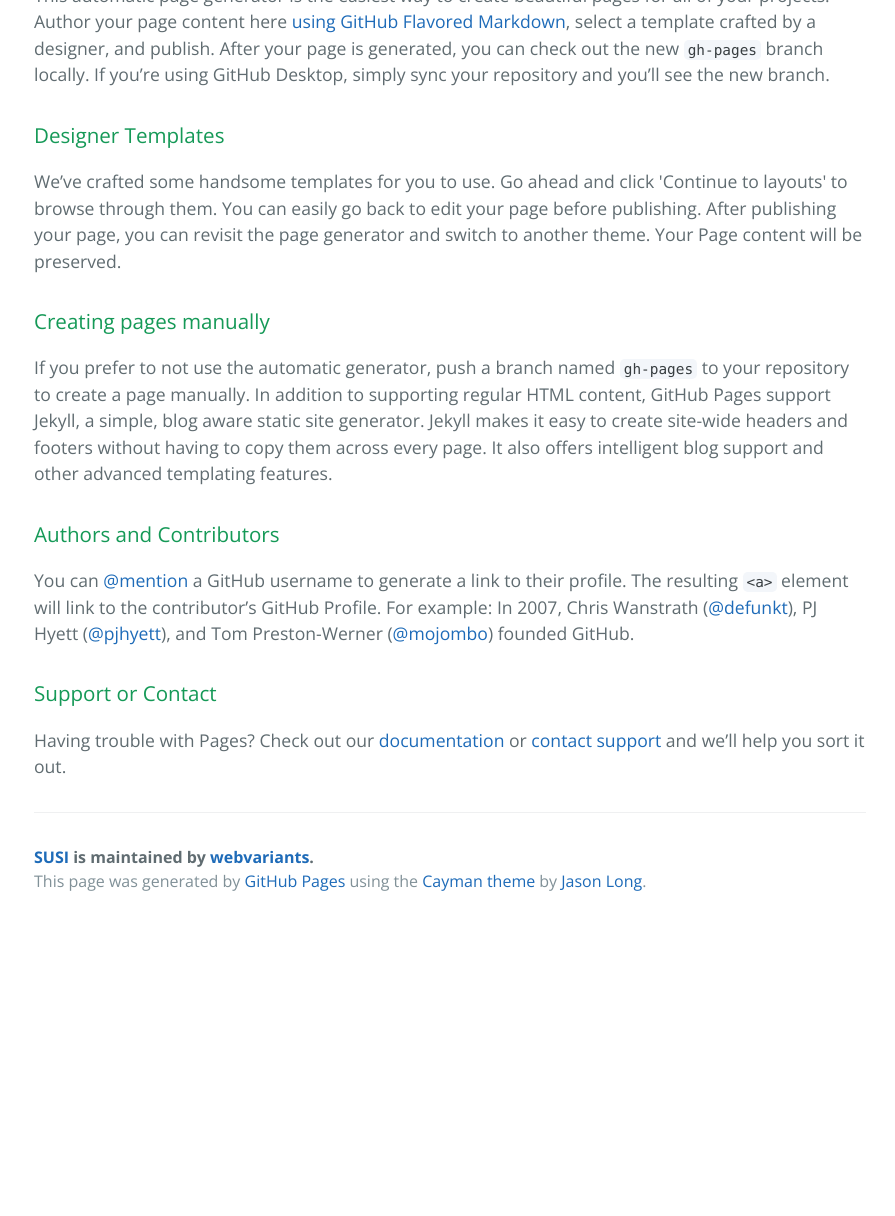
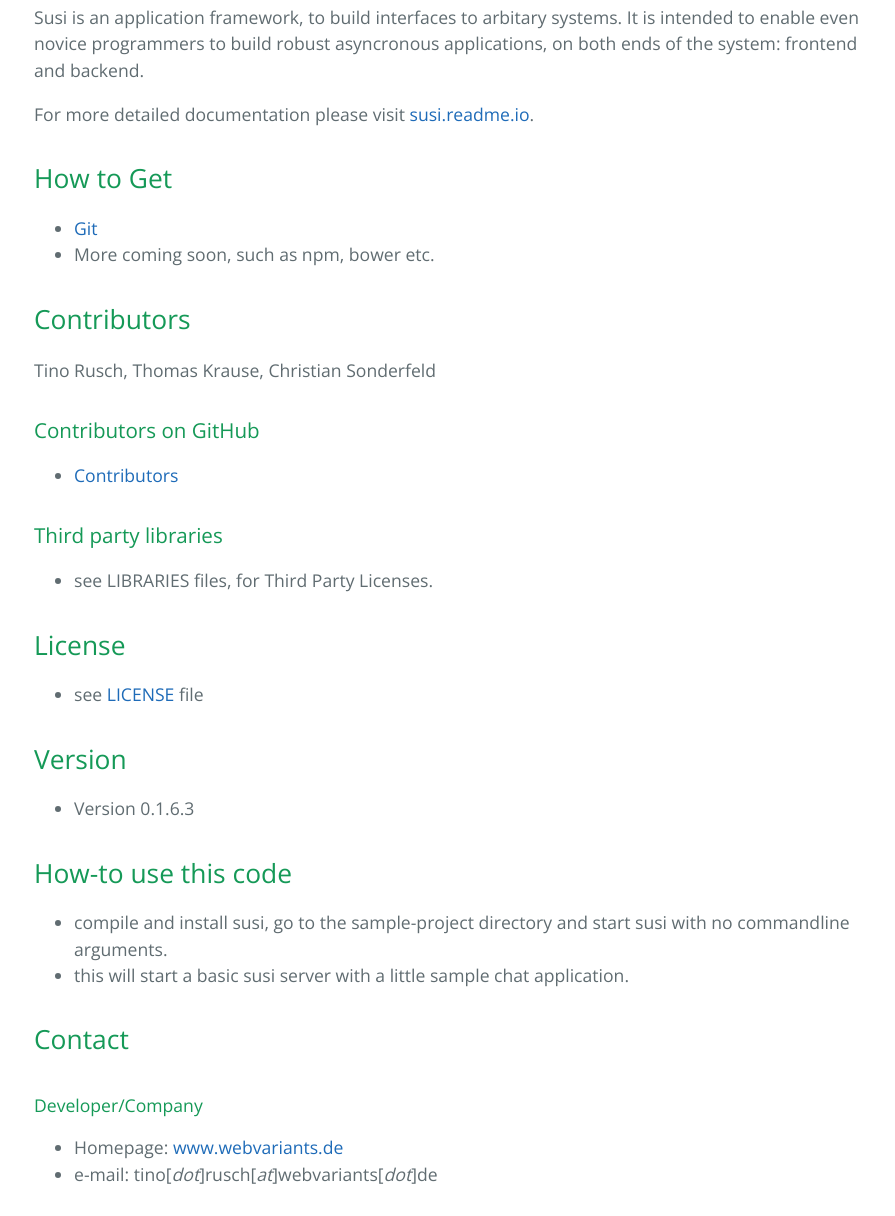
Before and after one commit to webvariants/susi, a plain HTML site: page index.html in a window 1280 px wide. Shown: the part 481-1697 px from the top of the page, without its empty margins (190-1085 px from the left). Before the commit the page ends 1406 px from the top, so only its background shows below. Drawn offline with nearby package versions, Linux system fonts and the light colour scheme.

```diff
--- a/index.html
+++ b/index.html
@@ -19,30 +19,74 @@
     </section>
 
     <section class="main-content">
-      <h3>
-<a id="welcome-to-github-pages" class="anchor" href="#welcome-to-github-pages" aria-hidden="true"><span class="octicon octicon-link"></span></a>Welcome to GitHub Pages.</h3>
+      <h1>
+<a id="susi---susi-a-universal-system-interface" class="anchor" href="#susi---susi-a-universal-system-interface" aria-hidden="true"><span class="octicon octicon-link"></span></a>SUSI - Susi, a Universal System Interface</h1>
 
-<p>This automatic page generator is the easiest way to create beautiful pages for all of your projects. Author your page content here <a href="https://guides.github.com/features/mastering-markdown/">using GitHub Flavored Markdown</a>, select a template crafted by a designer, and publish. After your page is generated, you can check out the new <code>gh-pages</code> branch locally. If you’re using GitHub Desktop, simply sync your repository and you’ll see the new branch.</p>
+<p>Susi is an application framework, to build interfaces to arbitary systems.
+It is intended to enable even novice programmers to build robust asyncronous applications, on both ends of the system: frontend and backend.</p>
+
+<p>For more detailed documentation please visit <a href="http://susi.readme.io/">susi.readme.io</a>.</p>
+
+<h2>
+<a id="how-to-get" class="anchor" href="#how-to-get" aria-hidden="true"><span class="octicon octicon-link"></span></a>How to Get</h2>
+
+<ul>
+<li><a href="https://github.com/webvariants/susi">Git</a></li>
+<li>More coming soon, such as npm, bower etc.</li>
+</ul>
+
+<h2>
+<a id="contributors" class="anchor" href="#contributors" aria-hidden="true"><span class="octicon octicon-link"></span></a>Contributors</h2>
+
+<p>Tino Rusch, Thomas Krause, Christian Sonderfeld</p>
 
 <h3>
-<a id="designer-templates" class="anchor" href="#designer-templates" aria-hidden="true"><span class="octicon octicon-link"></span></a>Designer Templates</h3>
+<a id="contributors-on-github" class="anchor" href="#contributors-on-github" aria-hidden="true"><span class="octicon octicon-link"></span></a>Contributors on GitHub</h3>
 
-<p>We’ve crafted some handsome templates for you to use. Go ahead and click 'Continue to layouts' to browse through them. You can easily go back to edit your page before publishing. After publishing your page, you can revisit the page generator and switch to another theme. Your Page content will be preserved.</p>
+<ul>
+<li><a href="https://github.com/webvariants/susi/graphs/contributors">Contributors</a></li>
+</ul>
 
 <h3>
-<a id="creating-pages-manually" class="anchor" href="#creating-pages-manually" aria-hidden="true"><span class="octicon octicon-link"></span></a>Creating pages manually</h3>
+<a id="third-party-libraries" class="anchor" href="#third-party-libraries" aria-hidden="true"><span class="octicon octicon-link"></span></a>Third party libraries</h3>
 
-<p>If you prefer to not use the automatic generator, push a branch named <code>gh-pages</code> to your repository to create a page manually. In addition to supporting regular HTML content, GitHub Pages support Jekyll, a simple, blog aware static site generator. Jekyll makes it easy to create site-wide headers and footers without having to copy them across every page. It also offers intelligent blog support and other advanced templating features.</p>
+<ul>
+<li>see LIBRARIES files, for Third Party Licenses.</li>
+</ul>
 
-<h3>
-<a id="authors-and-contributors" class="anchor" href="#authors-and-contributors" aria-hidden="true"><span class="octicon octicon-link"></span></a>Authors and Contributors</h3>
+<h2>
+<a id="license" class="anchor" href="#license" aria-hidden="true"><span class="octicon octicon-link"></span></a>License</h2>
 
-<p>You can <a href="https://github.com/blog/821" class="user-mention">@mention</a> a GitHub username to generate a link to their profile. The resulting <code>&lt;a&gt;</code> element will link to the contributor’s GitHub Profile. For example: In 2007, Chris Wanstrath (<a href="https://github.com/defunkt" class="user-mention">@defunkt</a>), PJ Hyett (<a href="https://github.com/pjhyett" class="user-mention">@pjhyett</a>), and Tom Preston-Werner (<a href="https://github.com/mojombo" class="user-mention">@mojombo</a>) founded GitHub.</p>
+<ul>
+<li>see <a href="https://github.com/webvariants/susi/blob/stable/LICENSE.md">LICENSE</a> file</li>
+</ul>
 
-<h3>
-<a id="support-or-contact" class="anchor" href="#support-or-contact" aria-hidden="true"><span class="octicon octicon-link"></span></a>Support or Contact</h3>
+<h2>
+<a id="version" class="anchor" href="#version" aria-hidden="true"><span class="octicon octicon-link"></span></a>Version</h2>
 
-<p>Having trouble with Pages? Check out our <a href="https://help.github.com/pages">documentation</a> or <a href="https://github.com/contact">contact support</a> and we’ll help you sort it out.</p>
+<ul>
+<li>Version 0.1.6.3</li>
+</ul>
+
+<h2>
+<a id="how-to-use-this-code" class="anchor" href="#how-to-use-this-code" aria-hidden="true"><span class="octicon octicon-link"></span></a>How-to use this code</h2>
+
+<ul>
+<li>compile and install susi, go to the sample-project directory and start susi with no commandline arguments.</li>
+<li>this will start a basic susi server with a little sample chat application.</li>
+</ul>
+
+<h2>
+<a id="contact" class="anchor" href="#contact" aria-hidden="true"><span class="octicon octicon-link"></span></a>Contact</h2>
+
+<h4>
+<a id="developercompany" class="anchor" href="#developercompany" aria-hidden="true"><span class="octicon octicon-link"></span></a>Developer/Company</h4>
+
+<ul>
+<li>Homepage: <a href="http://www.webvariants.de">www.webvariants.de</a>
+</li>
+<li>e-mail: tino[<em>dot</em>]rusch[<em>at</em>]webvariants[<em>dot</em>]de</li>
+</ul>
 
       <footer class="site-footer">
         <span class="site-footer-owner"><a href="https://github.com/webvariants/susi">SUSI</a> is maintained by <a href="https://github.com/webvariants">webvariants</a>.</span>
```
Also changed, not shown: params.json (+1 -1 lines).
